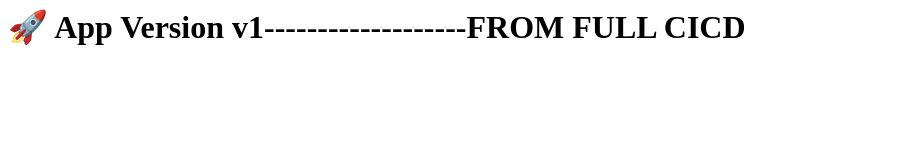
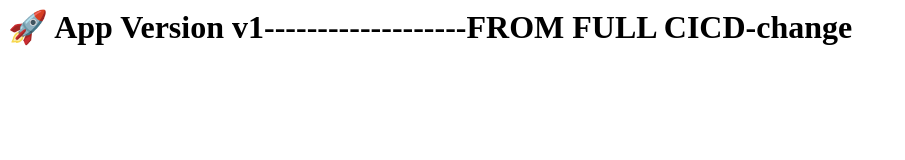
Before and after one commit to PullaPantangi/versioned_app_test, a plain HTML site: page apps/v1/index.html in a window 1280 px wide. Shown: the whole page, without its empty margins (0-905 px from the left). Drawn offline with Linux system fonts and the light colour scheme.

Commit message:
Update index.html

```diff
--- a/apps/v1/index.html
+++ b/apps/v1/index.html
@@ -1 +1 @@
-<h1>🚀 App Version v1-------------------FROM FULL CICD </h1>
+<h1>🚀 App Version v1-------------------FROM FULL CICD-change </h1>
```
